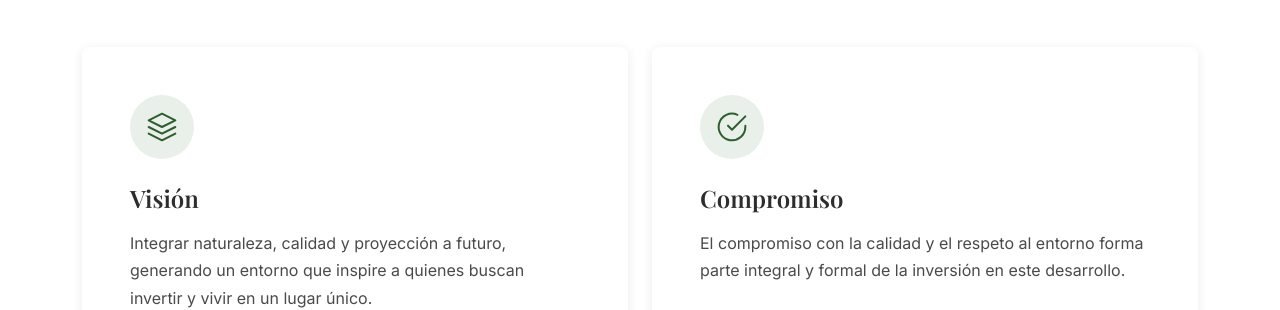
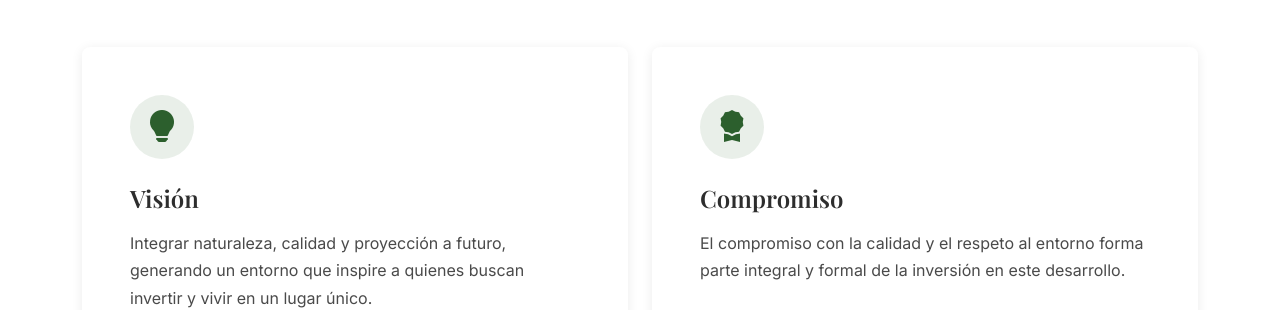
Before and after one commit to Lukas238/c238-elaltodeloscinco, a Jekyll site: the page index-v2.html, which Jekyll copies as it is, in a window 1280 px wide and 900 px high, scrolled down 1031 px. Shown: the part 150-460 px from the top of the window. Built offline with Jekyll 4.4.1, drawn with Linux system fonts in a browser that asks for light colours; comment, search, counter and statistics services are not loaded.

Commit message:
Add Bootstrap Icons to card section; enhance feature list with iconography for improved visual appeal

```diff
--- a/assets/css/style.css
+++ b/assets/css/style.css
@@ -422,6 +422,10 @@
     color: var(--primary);
 }
 
+.card-icon i {
+    color: var(--primary);
+}
+
 .card-sobre .card-title {
     font-size: 1.5rem;
     font-weight: 600;
@@ -454,7 +458,7 @@
 }
 
 .features-list li::before {
-    content: '✓';
+    font-family: 'bootstrap-icons';
     position: absolute;
     left: 0;
     top: 50%;
@@ -462,6 +466,26 @@
     color: var(--primary);
     font-weight: bold;
     font-size: 1.2rem;
+}
+
+.features-list li[data-icon="geo-alt-fill"]::before {
+    content: "\F3CE";
+}
+
+.features-list li[data-icon="binoculars-fill"]::before {
+    content: "\F1B2";
+}
+
+.features-list li[data-icon="water"]::before {
+    content: "\F7F0";
+}
+
+.features-list li[data-icon="signpost-2-fill"]::before {
+    content: "\F66D";
+}
+
+.features-list li[data-icon="arrow-right-circle-fill"]::before {
+    content: "\F132";
 }
 
 .map-container {
--- a/index-v2.html
+++ b/index-v2.html
@@ -88,10 +88,7 @@
                 <div class="col-md-6">
                     <div class="card-sobre">
                         <div class="card-icon">
-                            <svg xmlns="http://www.w3.org/2000/svg" width="32" height="32" viewBox="0 0 24 24" fill="none" stroke="currentColor" stroke-width="1.5" stroke-linecap="round" stroke-linejoin="round">
-                                <path d="M12 2L2 7l10 5 10-5-10-5z"></path>
-                                <path d="M2 17l10 5 10-5M2 12l10 5 10-5"></path>
-                            </svg>
+                            <i class="bi bi-lightbulb-fill" style="font-size: 32px;"></i>
                         </div>
                         <h3 class="card-title">Visión</h3>
                         <p class="card-text">Integrar naturaleza, calidad y proyección a futuro, generando un entorno que inspire a quienes buscan invertir y vivir en un lugar único.</p>
@@ -100,10 +97,7 @@
                 <div class="col-md-6">
                     <div class="card-sobre">
                         <div class="card-icon">
-                            <svg xmlns="http://www.w3.org/2000/svg" width="32" height="32" viewBox="0 0 24 24" fill="none" stroke="currentColor" stroke-width="1.5" stroke-linecap="round" stroke-linejoin="round">
-                                <path d="M22 11.08V12a10 10 0 1 1-5.93-9.14"></path>
-                                <polyline points="22 4 12 14.01 9 11.01"></polyline>
-                            </svg>
+                            <i class="bi bi-award-fill" style="font-size: 32px;"></i>
                         </div>
                         <h3 class="card-title">Compromiso</h3>
                         <p class="card-text">El compromiso con la calidad y el respeto al entorno forma parte integral y formal de la inversión en este desarrollo.</p>
@@ -127,11 +121,11 @@
                     <p>El entorno invita a disfrutar de la naturaleza y la calidad de vida.</p>
 
                     <ul class="features-list">
-                        <li>Localización privilegiada</li>
-                        <li>Vistas panorámicas</li>
-                        <li>Acceso privado directo al río Los Reartes</li>
-                        <li>A 12 km de Villa General Belgrano</li>
-                        <li>Ingreso privado y único desde la ruta S210</li>
+                        <li data-icon="geo-alt-fill">Localización privilegiada</li>
+                        <li data-icon="binoculars-fill">Vistas panorámicas</li>
+                        <li data-icon="water">Acceso privado directo al río Los Reartes</li>
+                        <li data-icon="signpost-2-fill">A 12 km de Villa General Belgrano</li>
+                        <li data-icon="arrow-right-circle-fill">Ingreso privado y único desde la ruta S210</li>
                     </ul>
                 </div>
 
```
